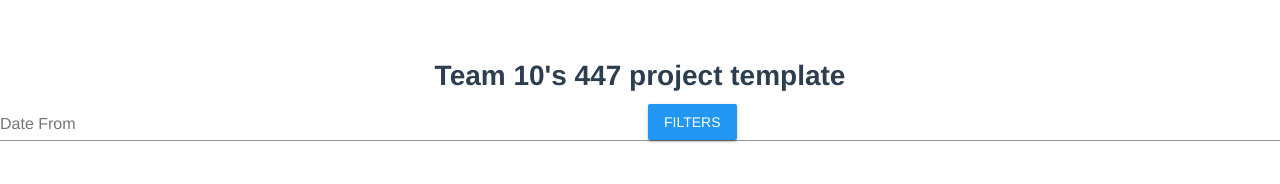
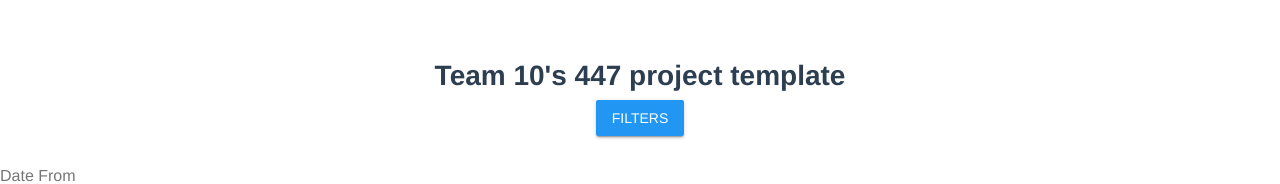
Before and after one commit to benTenure/Team10, a Vue app in the folder frontend/my-project/: page /#/ in a window 1280 px wide. Shown: the top 184 px of the page. Built offline with nearby package versions, Linux system fonts and the light colour scheme; what vuelayers would draw is missing.

Commit message:
Made Date To a menu

```diff
--- a/frontend/my-project/src/components/Home.vue
+++ b/frontend/my-project/src/components/Home.vue
@@ -3,7 +3,7 @@
     <h1>{{ msg }}</h1>
     <!--  Start of nick's timeframe (ctrl-frwdslash makes comment)-->
     <div class="text-left">
-      <v-btn class="ma-2" color="blue" absolute="true" dark>FILTERS
+      <v-btn class="ma-2" color="blue" dark>FILTERS
       </v-btn>
       <v-flex >
         <v-menu
@@ -29,13 +29,15 @@
       </v-flex>
 
       <v-flex >
-        <v-dialog
-          ref="dialog"
-          v-model="modal"
-          :return-value.sync="date"
+        <v-menu
+          v-model="menu2"
+          :close-on-content-click="true"
+          :nudge-right="40"
           lazy
+          transition="scale-transition"
+          offset-y
           full-width
-          width="290px"
+          min-width="280px"
         >
           <template v-slot:activator="{ on }">
             <v-text-field
@@ -45,12 +47,12 @@
               v-on="on"
             ></v-text-field>
           </template>
-          <v-date-picker v-model="date" scrollable>
+          <v-date-picker v-model="date" @input="menu2 = false">
             <v-spacer></v-spacer>
             <v-btn flat color="blue" @click="modal = false">Cancel</v-btn>
             <v-btn flat color="blue" @click="$refs.dialog.save(date)">OK</v-btn>
           </v-date-picker>
-        </v-dialog>
+        </v-menu>
       </v-flex>
     </div>
     <v-row>
```
